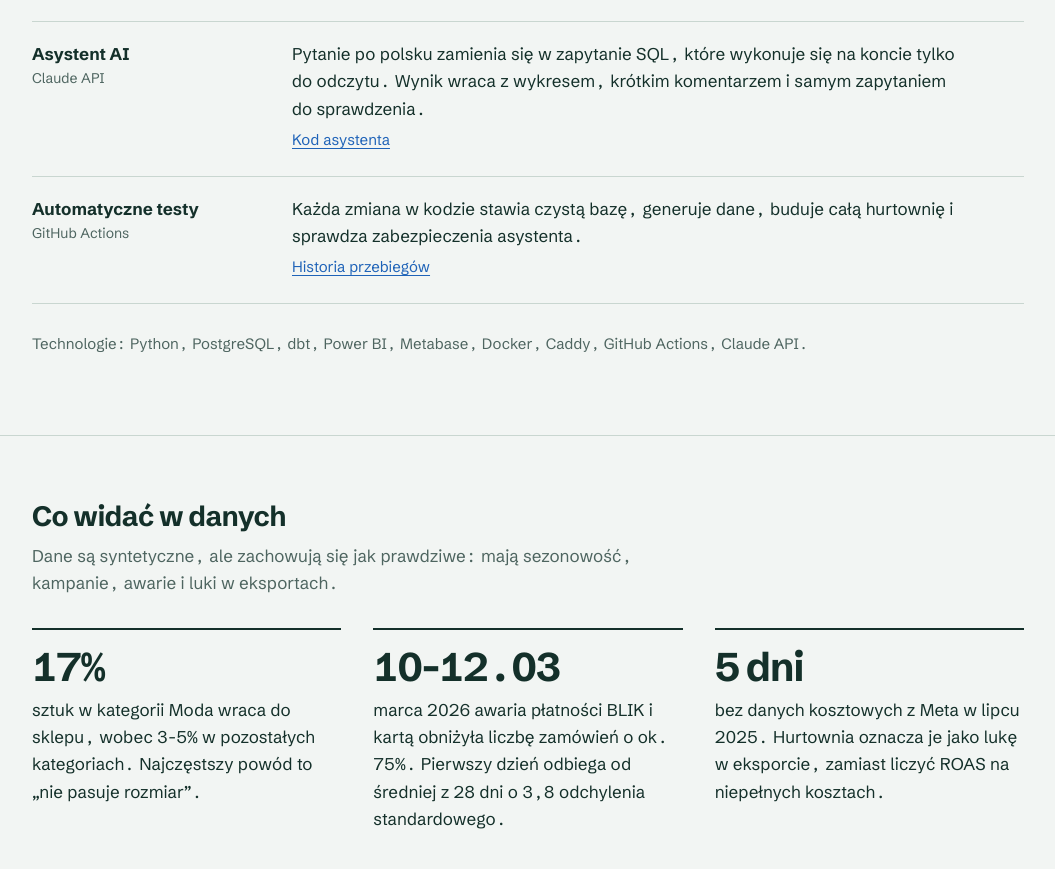
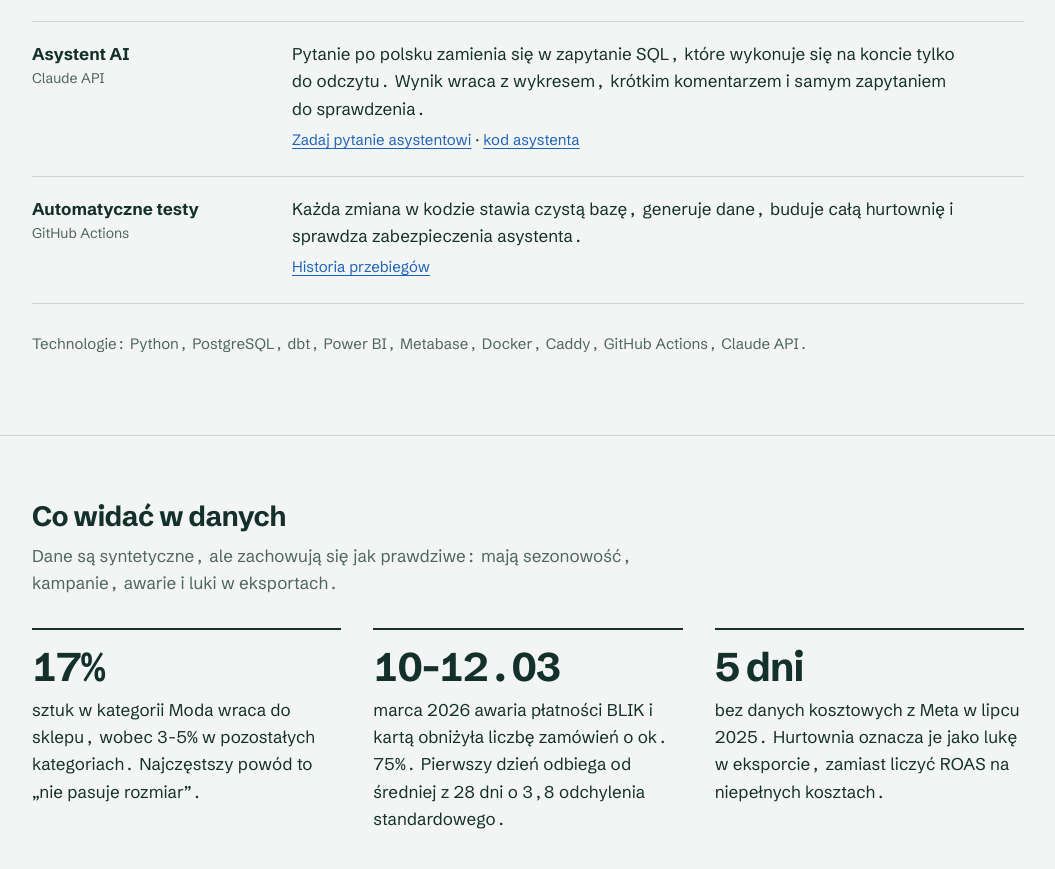
Before and after one commit to Lukas-Mic/ecommerce-analytics, a plain HTML site: page docs/index.html in a window 1280 px wide. Shown: the part 1367-2236 px from the top of the page, without its empty margins (112-1167 px from the left). Drawn offline with Linux system fonts and the light colour scheme.

Commit message:
Publikacja pod lumijo.pl: portfolio w katalogu głównym, asystent pod /asystent/, Metabase pod bi.
Co-Authored-By: Claude Opus 5.5 <noreply@anthropic.com>
Claude-Session: https://claude.ai/code/session_0195tqvTjuTJFP34QXkMBHSV

```diff
--- a/docs/index.html
+++ b/docs/index.html
@@ -200,8 +200,8 @@
       <dd>
         <p>Pytanie po polsku zamienia się w zapytanie SQL, które wykonuje się na koncie tylko do odczytu.
            Wynik wraca z wykresem, krótkim komentarzem i samym zapytaniem do sprawdzenia.</p>
-        <p class="links"><a href="https://github.com/Lukas-Mic/ecommerce-analytics/tree/main/assistant">Kod asystenta</a>
-          <!-- ASYSTENT_URL: tu wstaw link do działającego asystenta --></p>
+        <p class="links"><a href="/asystent/">Zadaj pytanie asystentowi</a> ·
+          <a href="https://github.com/Lukas-Mic/ecommerce-analytics/tree/main/assistant">kod asystenta</a></p>
       </dd>
       <dt>Automatyczne testy<small>GitHub Actions</small></dt>
       <dd>
```
Also changed, not shown: 4 other files.
